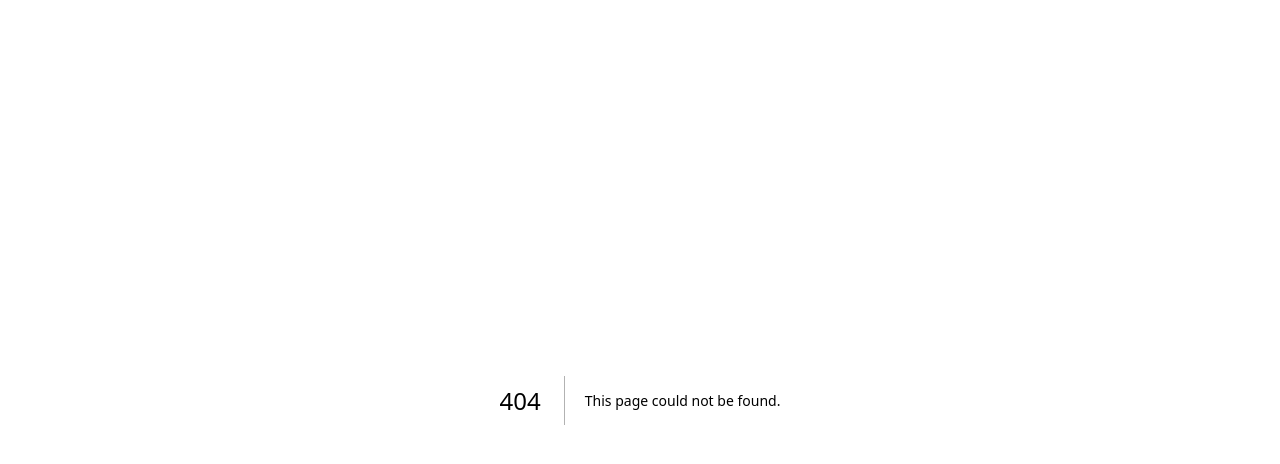
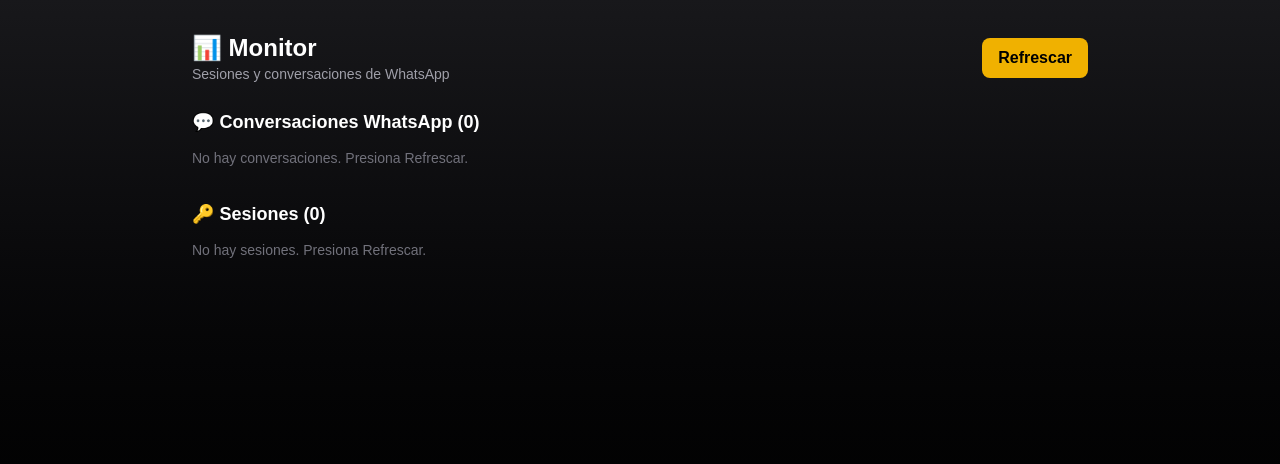
Before and after one commit to Pizzars/prueba_whatsapp, a Next.js app: page /monitor in a window 1280 px wide. Before the commit this address had no page. Shown: the top 464 px of the page. Built offline with nearby package versions, Linux system fonts and the light colour scheme.

Commit message:
Add /monitor page and /api/admin endpoint for tracking sessions and conversations

```diff
--- /dev/null
+++ b/app/api/admin/route.ts
@@ -0,0 +1,41 @@
+import { NextResponse } from "next/server";
+import { client } from "@/app/lib/amplify-server";
+import { listSessions, listConversations } from "@/app/lib/graphql/queries";
+
+/**
+ * GET /api/admin — Retorna sesiones y conversaciones para monitoreo
+ * Sin validación de sesión (es un endpoint admin para la demo)
+ */
+export async function GET() {
+  try {
+    // Obtener sesiones
+    const sessionsResult = await client.graphql({
+      query: listSessions,
+      variables: { limit: 50 },
+    });
+    const sessions = (
+      sessionsResult as {
+        data: { listSessions: { items: unknown[] } };
+      }
+    ).data.listSessions.items;
+
+    // Obtener conversaciones
+    const convsResult = await client.graphql({
+      query: listConversations,
+      variables: { limit: 50 },
+    });
+    const conversations = (
+      convsResult as {
+        data: { listConversations: { items: unknown[] } };
+      }
+    ).data.listConversations.items;
+
+    return NextResponse.json({ sessions, conversations });
+  } catch (error) {
+    console.error("Error en admin:", error);
+    return NextResponse.json(
+      { error: "Error obteniendo datos", details: String(error) },
+      { status: 500 }
+    );
+  }
+}
--- /dev/null
+++ b/app/monitor/page.tsx
@@ -0,0 +1,234 @@
+"use client";
+
+import { useState } from "react";
+
+interface Session {
+  id: string;
+  sessionId: string;
+  token: string;
+  documento: string;
+  nombre: string;
+  latitude: number | null;
+  longitude: number | null;
+  phoneNumber: string | null;
+  active: boolean;
+  createdAt: string;
+  expiresAt: string;
+}
+
+interface Conversation {
+  id: string;
+  phoneNumber: string;
+  sessionId: string | null;
+  state: string;
+  selectedGame: string | null;
+  selectedDraw: string | null;
+  betNumber: string | null;
+  betAmount: number | null;
+  updatedAt: string | null;
+}
+
+export default function MonitorPage() {
+  const [sessions, setSessions] = useState<Session[]>([]);
+  const [conversations, setConversations] = useState<Conversation[]>([]);
+  const [loading, setLoading] = useState(false);
+  const [lastUpdate, setLastUpdate] = useState<string | null>(null);
+  const [error, setError] = useState("");
+
+  async function refresh() {
+    setLoading(true);
+    setError("");
+    try {
+      const res = await fetch("/api/admin");
+      const data = await res.json();
+
+      if (data.error) {
+        setError(data.error);
+        return;
+      }
+
+      setSessions(data.sessions || []);
+      setConversations(data.conversations || []);
+      setLastUpdate(new Date().toLocaleString("es-CO"));
+    } catch {
+      setError("Error de conexión");
+    } finally {
+      setLoading(false);
+    }
+  }
+
+  function isExpired(expiresAt: string): boolean {
+    return new Date(expiresAt) < new Date();
+  }
+
+  function timeRemaining(expiresAt: string): string {
+    const diff = new Date(expiresAt).getTime() - Date.now();
+    if (diff <= 0) return "Expirada";
+    const hours = Math.floor(diff / (1000 * 60 * 60));
+    const mins = Math.floor((diff % (1000 * 60 * 60)) / (1000 * 60));
+    return `${hours}h ${mins}m`;
+  }
+
+  return (
+    <div className="min-h-screen bg-gradient-to-b from-zinc-900 to-black px-4 py-8">
+      <div className="mx-auto max-w-4xl">
+        <div className="mb-6 flex items-center justify-between">
+          <div>
+            <h1 className="text-2xl font-bold text-white">📊 Monitor</h1>
+            <p className="text-sm text-zinc-400">
+              Sesiones y conversaciones de WhatsApp
+            </p>
+          </div>
+          <button
+            onClick={refresh}
+            disabled={loading}
+            className="rounded-lg bg-yellow-500 px-4 py-2 font-semibold text-black transition-colors hover:bg-yellow-400 disabled:opacity-50"
+          >
+            {loading ? "Cargando..." : "Refrescar"}
+          </button>
+        </div>
+
+        {lastUpdate && (
+          <p className="mb-4 text-xs text-zinc-500">
+            Última actualización: {lastUpdate}
+          </p>
+        )}
+
+        {error && (
+          <p className="mb-4 rounded-lg bg-red-900/30 px-3 py-2 text-sm text-red-400">
+            {error}
+          </p>
+        )}
+
+        {/* Conversaciones WhatsApp */}
+        <section className="mb-8">
+          <h2 className="mb-3 text-lg font-semibold text-white">
+            💬 Conversaciones WhatsApp ({conversations.length})
+          </h2>
+          {conversations.length === 0 ? (
+            <p className="text-sm text-zinc-500">
+              No hay conversaciones. Presiona Refrescar.
+            </p>
+          ) : (
+            <div className="space-y-2">
+              {conversations.map((conv) => (
+                <div
+                  key={conv.id}
+                  className="rounded-lg border border-zinc-800 bg-zinc-900/50 p-4"
+                >
+                  <div className="flex items-center justify-between">
+                    <div>
+                      <p className="text-sm font-medium text-white">
+                        📱 {conv.phoneNumber}
+                      </p>
+                      <p className="text-xs text-zinc-500">
+                        Estado:{" "}
+                        <span className="font-mono text-zinc-300">
+                          {conv.state}
+                        </span>
+                        {conv.sessionId && (
+                          <span className="ml-2">
+                            | Session: {conv.sessionId.slice(0, 8)}...
+                          </span>
+                        )}
+                      </p>
+                      {conv.selectedGame && (
+                        <p className="text-xs text-zinc-500">
+                          Juego: {conv.selectedGame} | Sorteo:{" "}
+                          {conv.selectedDraw || "-"} | Número:{" "}
+                          {conv.betNumber || "-"}
+                        </p>
+                      )}
+                    </div>
+                    <span className="text-xs text-zinc-600">
+                      {conv.updatedAt
+                        ? new Date(conv.updatedAt).toLocaleString("es-CO", {
+                            day: "2-digit",
+                            month: "short",
+                            hour: "2-digit",
+                            minute: "2-digit",
+                          })
+                        : "-"}
+                    </span>
+                  </div>
+                </div>
+              ))}
+            </div>
+          )}
+        </section>
+
+        {/* Sesiones */}
+        <section>
+          <h2 className="mb-3 text-lg font-semibold text-white">
+            🔑 Sesiones ({sessions.length})
+          </h2>
+          {sessions.length === 0 ? (
+            <p className="text-sm text-zinc-500">
+              No hay sesiones. Presiona Refrescar.
+            </p>
+          ) : (
+            <div className="space-y-2">
+              {sessions.map((session) => {
+                const expired = isExpired(session.expiresAt);
+                return (
+                  <div
+                    key={session.id}
+                    className={`rounded-lg border p-4 ${
+                      expired
+                        ? "border-red-900/50 bg-red-900/10"
+                        : "border-zinc-800 bg-zinc-900/50"
+                    }`}
+                  >
+                    <div className="flex items-center justify-between">
+                      <div>
+                        <p className="text-sm font-medium text-white">
+                          {session.nombre || "Sin nombre"}{" "}
+                          <span className="text-zinc-500">
+                            ({session.documento || "-"})
+                          </span>
+                        </p>
+                        <p className="text-xs text-zinc-500">
+                          Phone: {session.phoneNumber || "No asociado"} |
+                          SessionId: {session.sessionId.slice(0, 8)}...
+                        </p>
+                        <p className="text-xs text-zinc-500">
+                          Ubicación:{" "}
+                          {session.latitude && session.longitude
+                            ? `${session.latitude.toFixed(4)}, ${session.longitude.toFixed(4)}`
+                            : "No proporcionada"}
+                        </p>
+                      </div>
+                      <div className="text-right">
+                        <span
+                          className={`inline-block rounded-full px-2 py-0.5 text-xs font-medium ${
+                            expired
+                              ? "bg-red-900/50 text-red-400"
+                              : "bg-green-900/50 text-green-400"
+                          }`}
+                        >
+                          {expired ? "Expirada" : "Activa"}
+                        </span>
+                        <p className="mt-1 text-xs text-zinc-500">
+                          {timeRemaining(session.expiresAt)}
+                        </p>
+                        <p className="text-xs text-zinc-600">
+                          Creada:{" "}
+                          {new Date(session.createdAt).toLocaleString("es-CO", {
+                            day: "2-digit",
+                            month: "short",
+                            hour: "2-digit",
+                            minute: "2-digit",
+                          })}
+                        </p>
+                      </div>
+                    </div>
+                  </div>
+                );
+              })}
+            </div>
+          )}
+        </section>
+      </div>
+    </div>
+  );
+}
```
